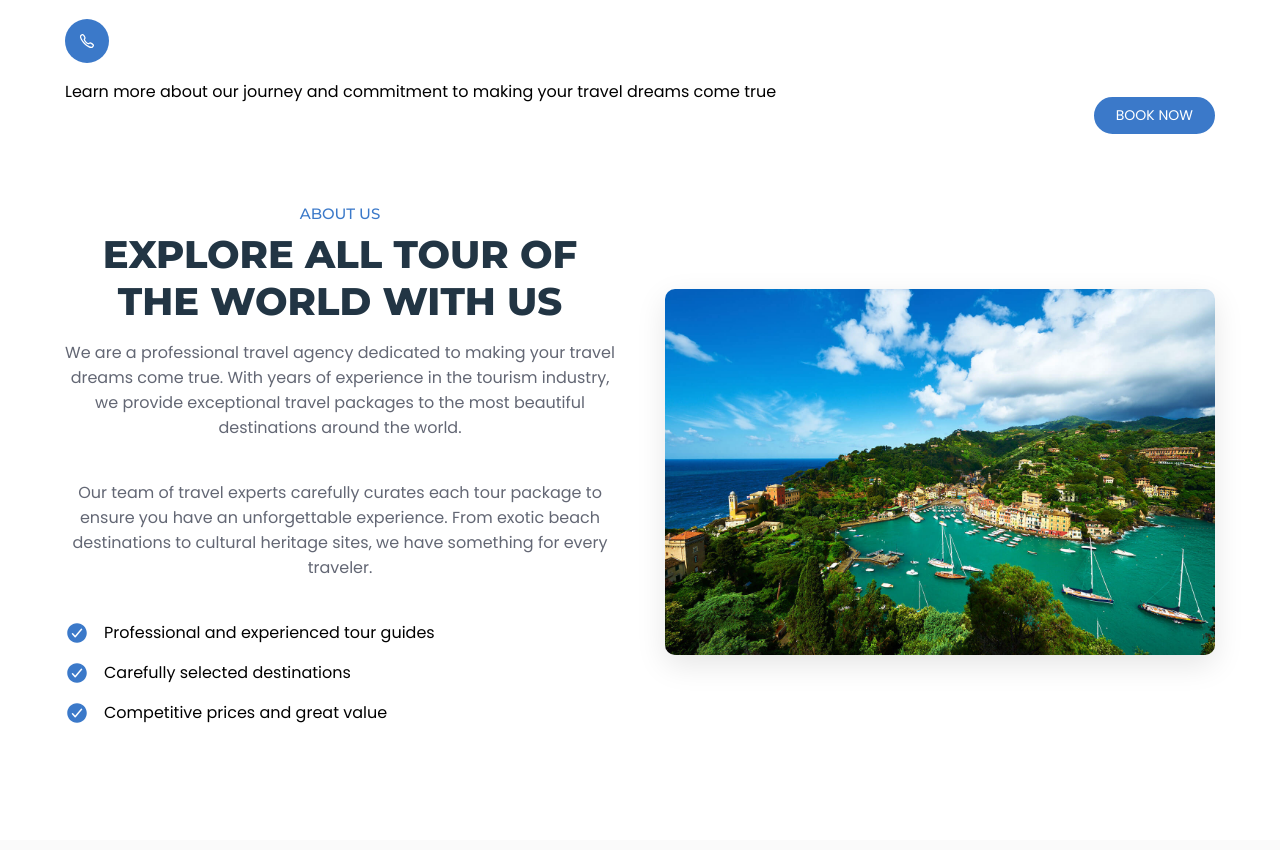
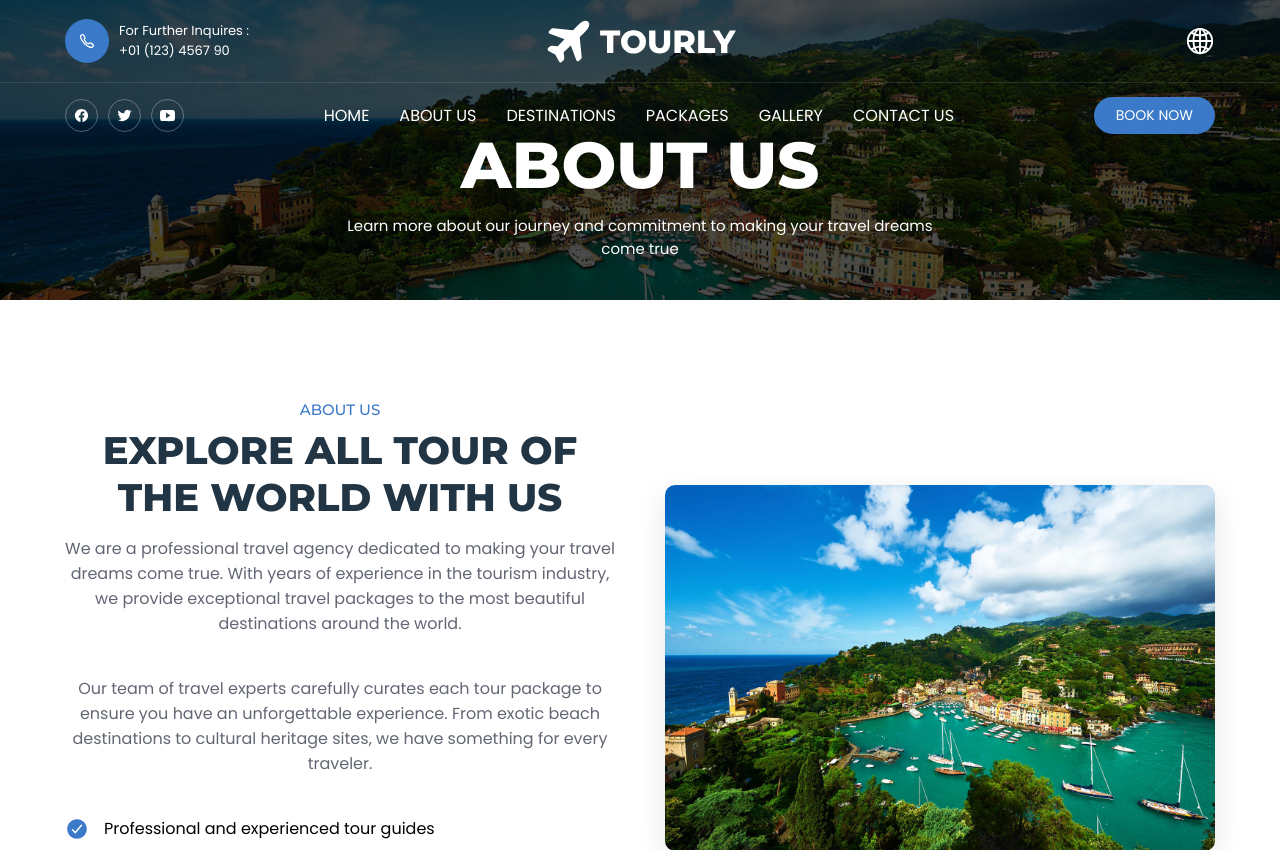
Before and after one commit to urolovforever/travel-site, a Django app: page /en/about/ in a window 1280 px wide. Shown: the top 850 px of the page. Run offline with Django 4.2, Linux system fonts and the light colour scheme.

Commit message:
fixed css file

```diff
--- a/gallery/views.py
+++ b/gallery/views.py
@@ -24,4 +24,4 @@ class GalleryView(ListView):
         if package_id:
             queryset = queryset.filter(package_id=package_id)
 
-        return queryset.order_by('order', '-uploaded_at')
+        return queryset.order_by('-uploaded_at')
--- a/static/css/style.css
+++ b/static/css/style.css
@@ -405,7 +405,36 @@ body { background: var(--white); }
 }
 
 
+/*-----------------------------------*\
+ * #PAGE HERO
+\*-----------------------------------*/
 
+.page-hero {
+  background-image: url("../images/hero-banner.jpg");
+  background-repeat: no-repeat;
+  background-size: cover;
+  background-position: center;
+  background-color: hsla(0, 0%, 0%, 0.7);
+  background-blend-mode: overlay;
+  display: grid;
+  place-items: center;
+  min-height: 300px;
+  text-align: center;
+  padding-top: 125px;
+  padding-bottom: 40px;
+}
+
+.page-hero-title {
+  color: var(--white);
+  margin-bottom: 10px;
+}
+
+.page-hero-text {
+  color: var(--white);
+  font-size: var(--fs-5);
+  max-width: 600px;
+  margin-inline: auto;
+}
 
 
 /*-----------------------------------*\
```
Also changed, not shown: bookings/migrations/0001_initial.py (added), destinations/migrations/0001_initial.py (added), gallery/migrations/0001_initial.py (added), packages/migrations/0001_initial.py (added), sponsors/migrations/0001_initial.py (added).
